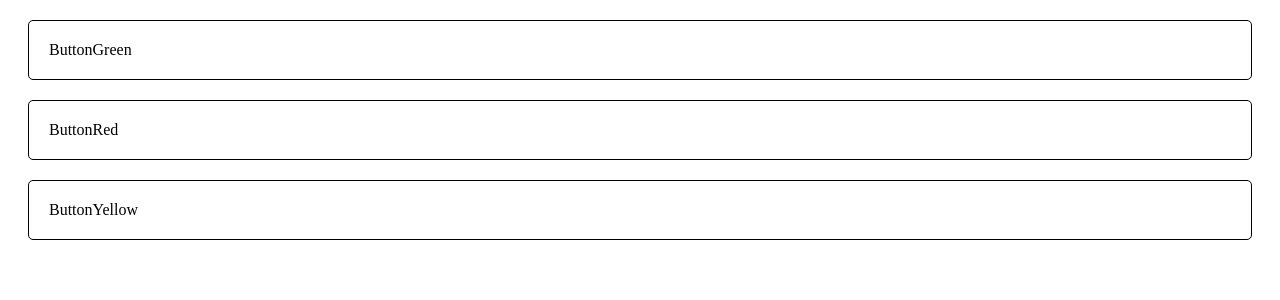
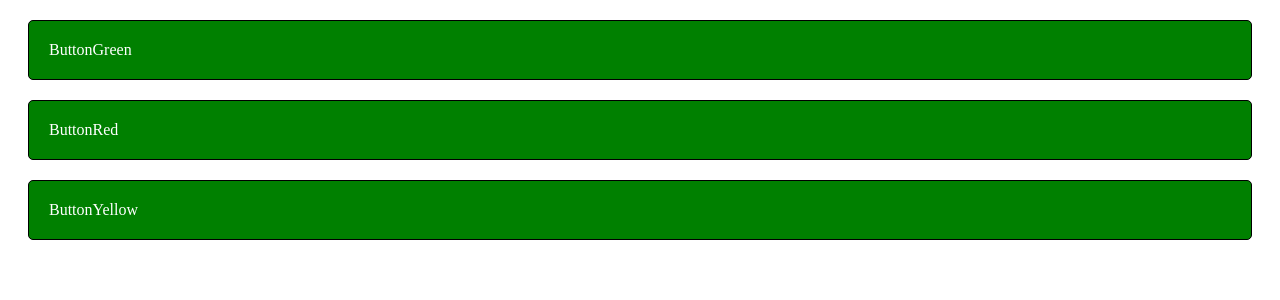
Before and after one commit to PrzemekGdula/react-day5-miniapplication, a React (Create React App) app: page / in a window 1280 px wide. Shown: the top 300 px of the page. Built offline with nearby package versions, Linux system fonts and the light colour scheme.

Commit message:
colot button in global scope

```diff
--- a/src/ButtonGreen.css
+++ b/src/ButtonGreen.css
@@ -3,4 +3,7 @@
     margin: 20px;
     border: 1px solid black;
     border-radius: 5px;
+
+    background-color: green;
+    color: white;
 }
```
